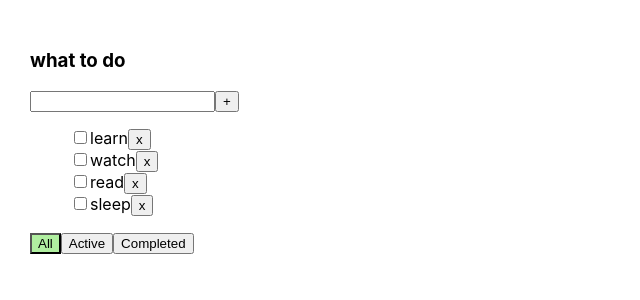
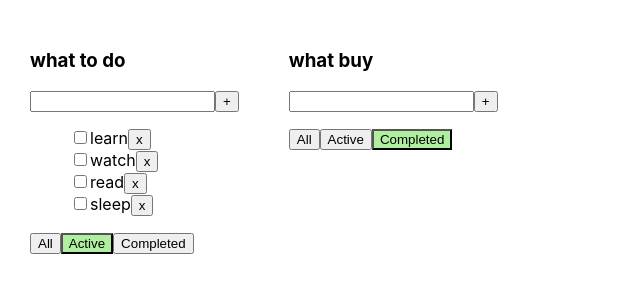
Before and after one commit to Asya0/todo-list, a React (Create React App) app in the folder todolist/: page / in a window 1280 px wide. Shown: the top 300 px of the page, without its empty margins (0-640 px from the left). Built offline with nearby package versions, Linux system fonts and the light colour scheme.

Commit message:
feat: ability to add multiple independent Todolist components

```diff
--- a/todolist/src/App.js
+++ b/todolist/src/App.js
@@ -17,10 +17,6 @@ function App() {
 
   //тоже самое что писать let [tasks, setTasks] = arr;
   let [filter, setFilter] = useState("all");
-
-  function changeFilter(FilterValueType) {
-    setFilter(FilterValueType)
-  }
 
 
   function removeTask(id) {
@@ -45,24 +41,52 @@ function App() {
 
   }
 
+  function changeFilter(FilterValueType, todolistId) {
+    let todolist = todolists.find(tl => tl.id === todolistId);
+    if (todolist) {
+      todolist.filter = FilterValueType;
+      setTodolists([...todolists]);
+    }
+    // setFilter(FilterValueType)
+  }
+
+  let [todolists, setTodolists] = useState([
+    {
+      id: uuid(), title: "what to do", filter: "active",
+    },
+    {
+      id: uuid(), title: "what buy", filter: "completed",
+    }
+  ])
+
+  return (
+    <div className="App">
+      {
+        todolists.map((tl) => {
+
           let taskForTodolist = tasks;
-  if (filter === "completed") {
+          if (tl.filter === "completed") {
             taskForTodolist = tasks.filter(i => i.isDone === true)
           }
-  if (filter === "active") {
+          if (tl.filter === "active") {
             taskForTodolist = tasks.filter(i => i.isDone === false)
           }
 
-  return (
-    <div className="App">
-      <Todolist title="what to do"
+          return <Todolist
+            key={tl.id}
+            id={tl.id}
+            title={tl.title}
             tasks={taskForTodolist}
             removeTask={removeTask}
             changeFilter={changeFilter}
             addTask={addTask}
             changeTaskStatus={changeStatus}
-        filter={filter}
+            filter={tl.filter}
           />
+        })
+      }
+
+
     </div>
   );
 }
--- a/todolist/src/Todolist.js
+++ b/todolist/src/Todolist.js
@@ -23,17 +23,11 @@ export function Todolist(props) {
     }
   }
   //показывает все таски
-  const onAllClickHandler = () => {
-    props.changeFilter("all")
-  }
+  const onAllClickHandler = () => { props.changeFilter("all", props.id) }
   //показывает только невыполненные, когда isDone = false
-  const onActiveClickHandler = () => {
-    props.changeFilter("active")
-  }
+  const onActiveClickHandler = () => { props.changeFilter("active", props.id) }
   //только выполненные, когда isDone = true
-  const onCompletedClickHandler = () => {
-    props.changeFilter("completed")
-  }
+  const onCompletedClickHandler = () => { props.changeFilter("completed", props.id) }
 
 
 
```
Lines whose indentation alone changed are shown as unchanged.
